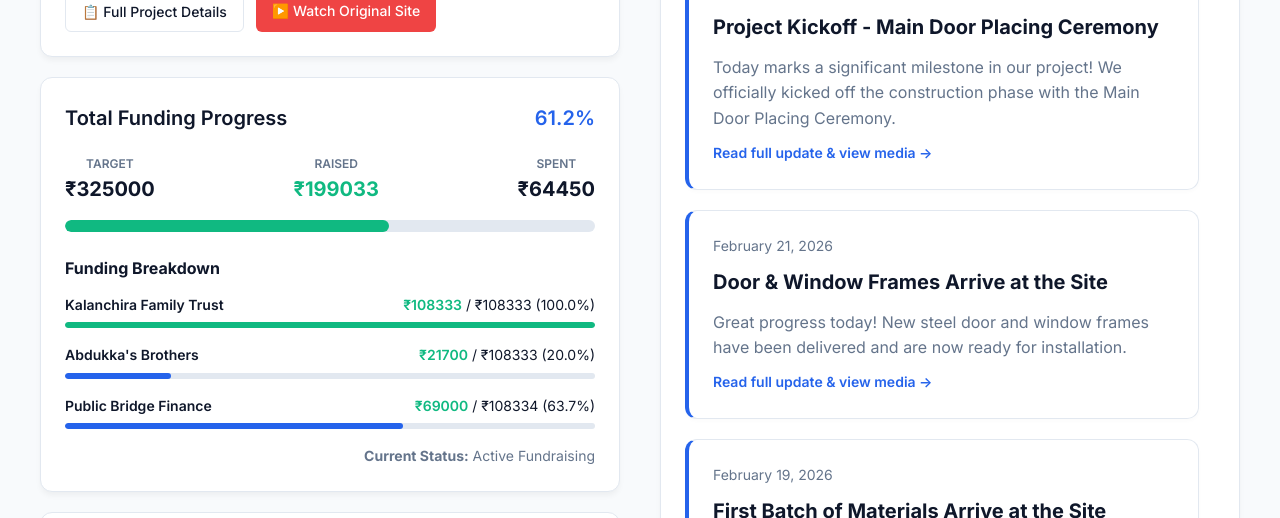
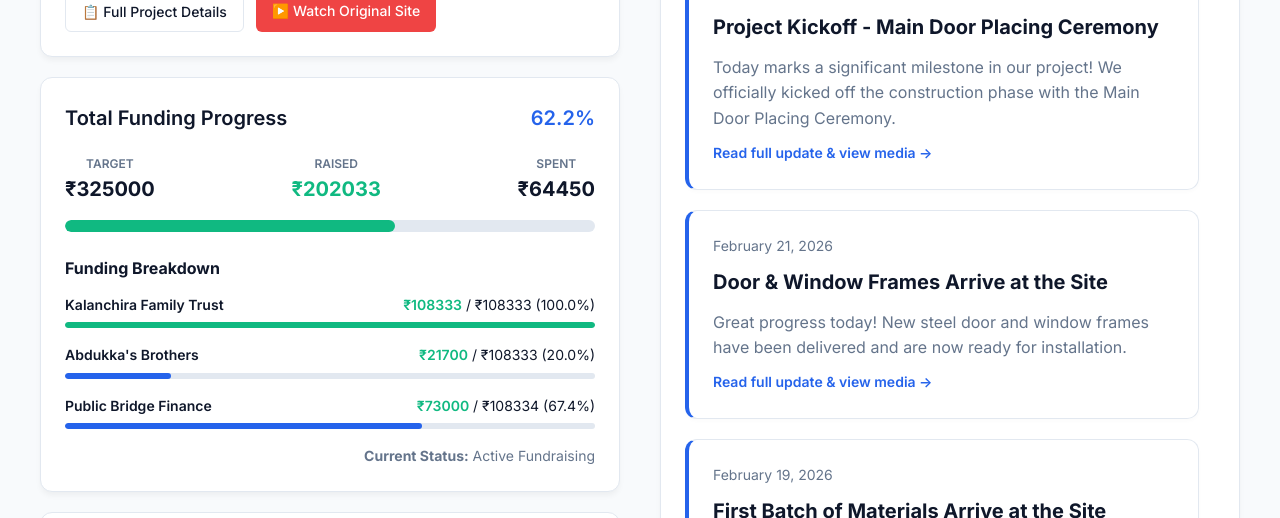
Before and after one commit to BasheerKalanchera/project-amanah, a Jekyll site: the page built from index.html, in a window 1280 px wide. Shown: the part 337-855 px from the top of the page. Built offline with Jekyll 4.4.1, drawn with Linux system fonts in a browser that asks for light colours.

Commit message:
Fix: Updated Finances.yml file

```diff
--- a/_data/finances.yml
+++ b/_data/finances.yml
@@ -1,5 +1,5 @@
 target: 325000
-raised: 199033
+raised: 202033
 spent: 64450
 current_status: "Active Fundraising"
 breakdown:
@@ -11,7 +11,7 @@ breakdown:
     raised: 21700
   - name: "Public Bridge Finance"
     target: 108334
-    raised: 69000
+    raised: 73000
     donors:
       - name: "Abdullah Siddique"
         amount: 25000
@@ -31,5 +31,8 @@ breakdown:
         amount: 5000
       - name: "Muhammed Binil"
         amount: 3000
+      - name: "Thakkiyudheen"
+        amount: 3000
+        note: "Committed"
       - name: "Shafeequ Ali"
         amount: 1000
```
